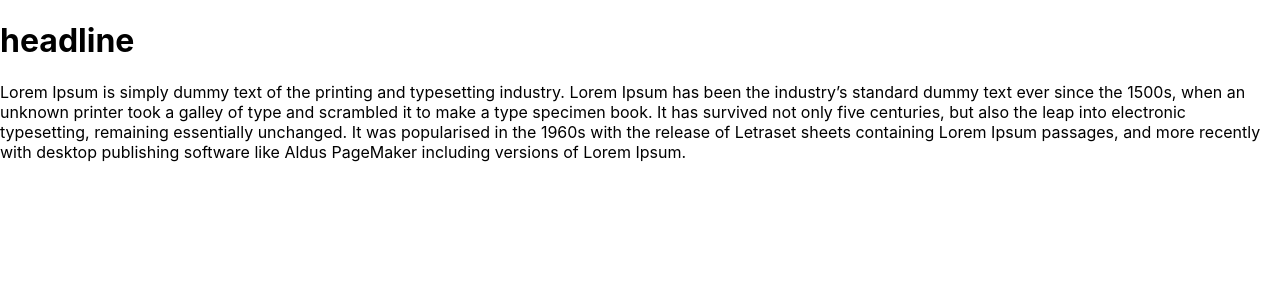
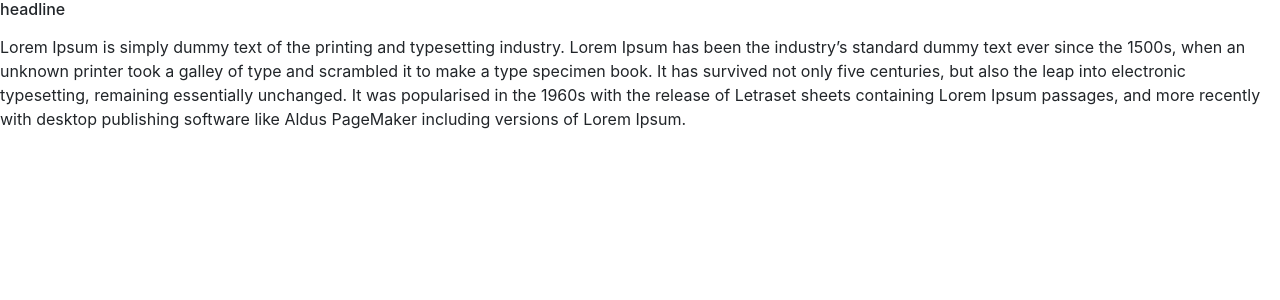
Before and after one commit to nuipawarit/media-management-system, a React app: page / in a window 1280 px wide. Shown: the top 300 px of the page. Built offline with nearby package versions, Linux system fonts and the light colour scheme.

Commit message:
Implement bootstrap style-sheet

```diff
--- a/src/index.tsx
+++ b/src/index.tsx
@@ -1,6 +1,6 @@
 import React from "react";
 import ReactDOM from "react-dom";
-import "./style/index.css";
+import "./style/index.scss";
 import Root from "components/core/skeleton/Root";
 import reportWebVitals from "./reportWebVitals";
 
@@ -14,4 +14,4 @@
 // If you want to start measuring performance in your app, pass a function
 // to log results (for example: reportWebVitals(console.log))
 // or send to an analytics endpoint. Learn more: https://bit.ly/CRA-vitals
-reportWebVitals() ;
+reportWebVitals();
--- a/src/style/index.css
+++ /dev/null
@@ -1,13 +0,0 @@
-body {
-  margin: 0;
-  font-family: -apple-system, BlinkMacSystemFont, 'Segoe UI', 'Roboto', 'Oxygen',
-    'Ubuntu', 'Cantarell', 'Fira Sans', 'Droid Sans', 'Helvetica Neue',
-    sans-serif;
-  -webkit-font-smoothing: antialiased;
-  -moz-osx-font-smoothing: grayscale;
-}
-
-code {
-  font-family: source-code-pro, Menlo, Monaco, Consolas, 'Courier New',
-    monospace;
-}
--- /dev/null
+++ b/src/style/index.scss
@@ -0,0 +1 @@
+@import "~bootstrap/scss/bootstrap";
```
